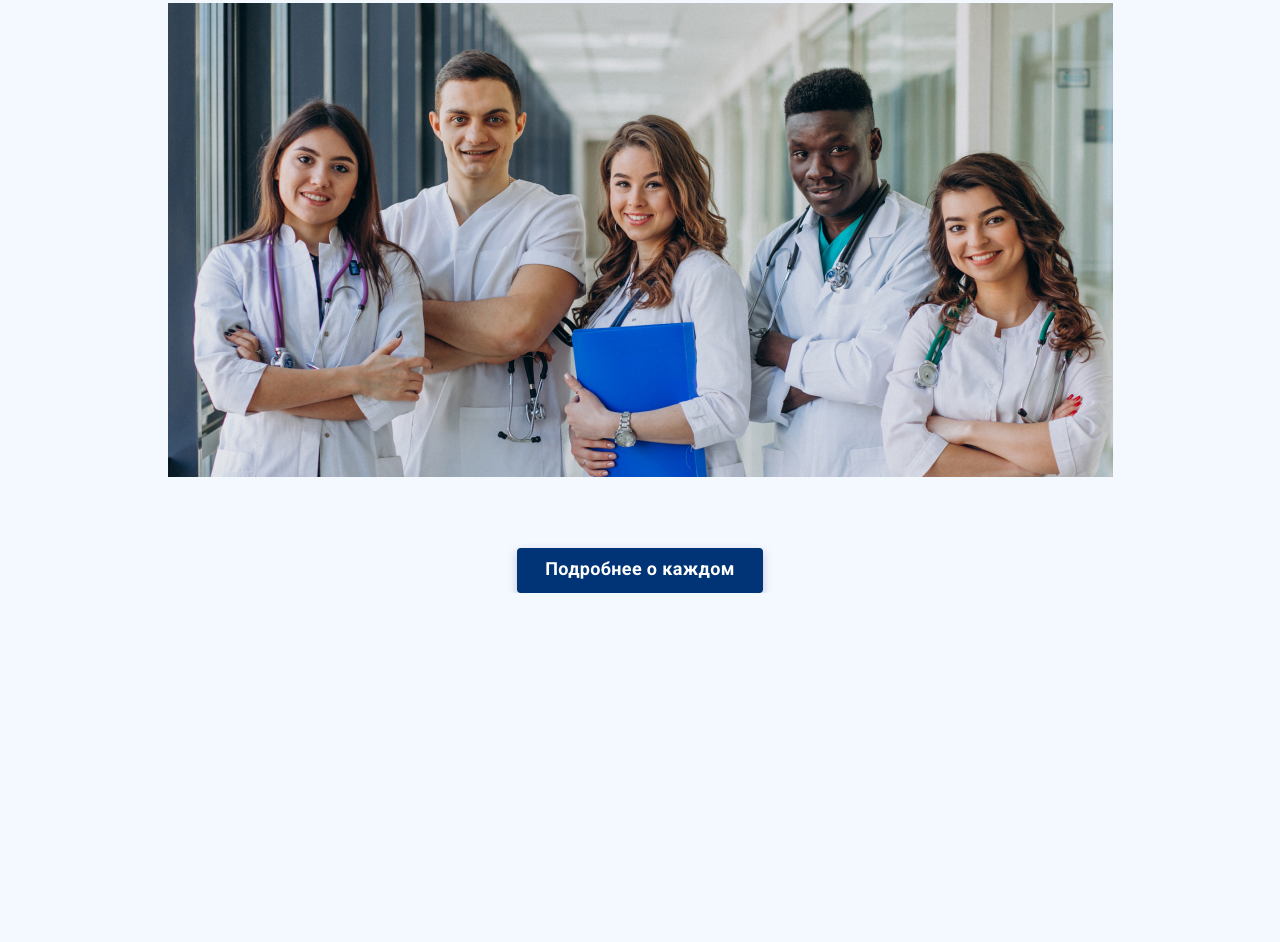
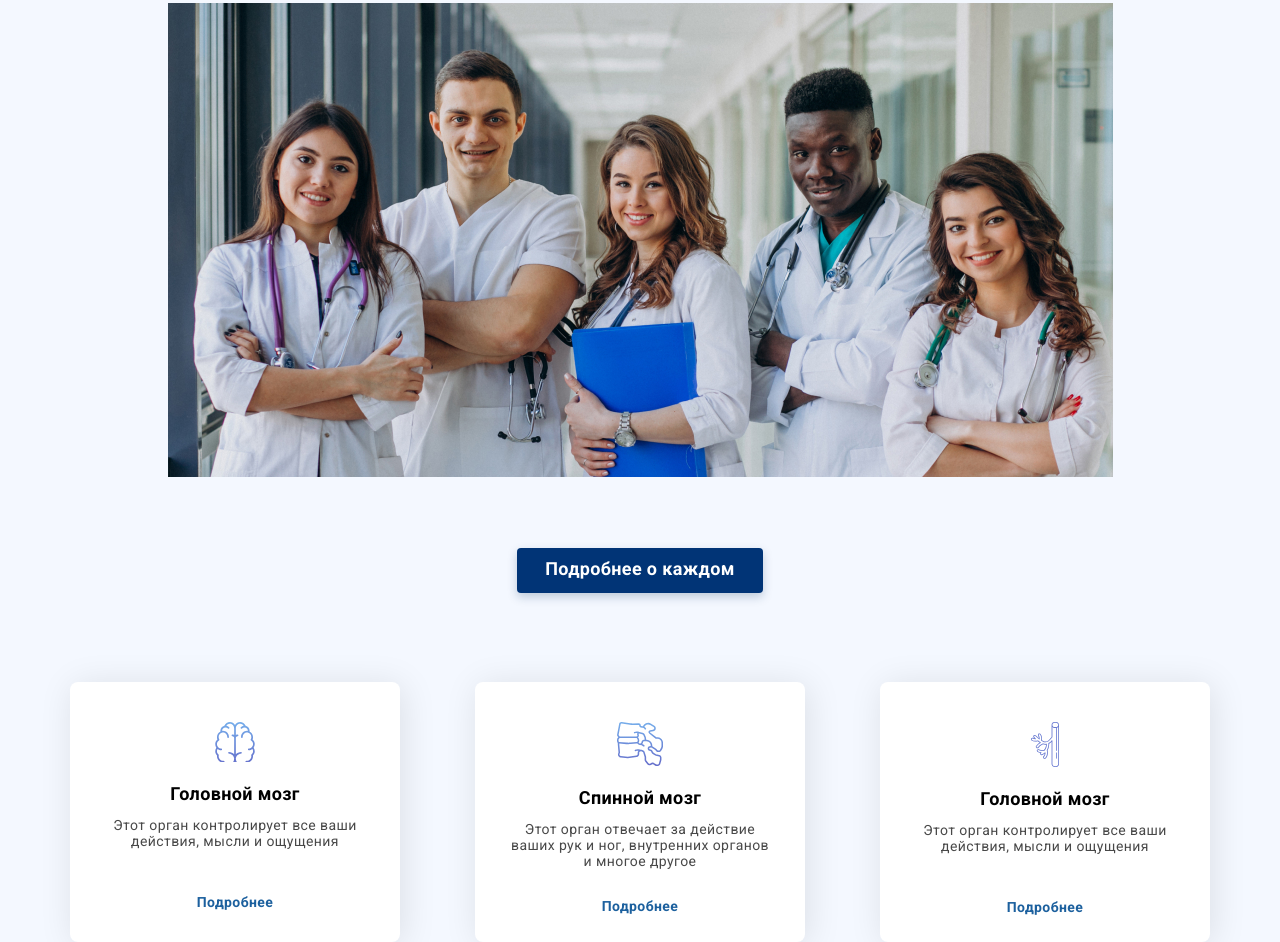
Before and after one commit to 97Maykel97/neuro, a plain HTML site: page index.html in a window 1280 px wide. Shown: the part 1314-2256 px from the top of the page. Before the commit the page ends 1907 px from the top, so only its background shows below. Drawn offline with Linux system fonts and the light colour scheme.

Commit message:
created section: disease

```diff
--- a/index.html
+++ b/index.html
@@ -156,6 +156,40 @@
 			</div>
 		</section>
 
+		<section class="disease">
+			<div class="container">
+				<div class="disease__blocks">
+					<div class="disease__info disease__info-first">
+						<div class="disease__icon disease__icon-first"></div>
+						<div class="disease__title">Головной мозг</div>
+						<div class="disease__text">
+							Этот орган контролирует все ваши действия, мысли и ощущения
+						</div>
+						<div class="disease__more">Подробнее</div>
+					</div>
+
+					<div class="disease__info disease__info-second">
+						<div class="disease__icon disease__icon-second"></div>
+						<div class="disease__title">Спинной мозг</div>
+						<div class="disease__text">
+							Этот орган отвечает за действие ваших рук и ног, внутренних
+							органов и многое другое
+						</div>
+						<div class="disease__more">Подробнее</div>
+					</div>
+
+					<div class="disease__info disease__info-third">
+						<div class="disease__icon disease__icon-third"></div>
+						<div class="disease__title">Головной мозг</div>
+						<div class="disease__text">
+							Этот орган контролирует все ваши действия, мысли и ощущения
+						</div>
+						<div class="disease__more">Подробнее</div>
+					</div>
+				</div>
+			</div>
+		</section>
+
 		<script src="js/main.js"></script>
 	</body>
 </html>
--- /dev/null
+++ b/scss/blocks/_disease.scss
@@ -0,0 +1,122 @@
+.disease {
+	margin-top: 89px;
+	&__blocks {
+		display: flex;
+		justify-content: space-between;
+		text-align: center;
+	}
+	&__info {
+		border-radius: 8px;
+		width: 330px;
+		height: 260px;
+		box-shadow: 3px 3px 35px 0 rgba(0, 0, 0, 0.1);
+		background: $white;
+		cursor: pointer;
+
+		&:hover {
+			box-shadow: 3px 3px 35px 0 #1a76dc;
+			background: $second-color;
+			.disease {
+				&__title {
+					color: $white;
+				}
+				&__text {
+					color: $white;
+				}
+				&__more {
+					color: $white;
+					border-bottom: 1px solid $white;
+				}
+			}
+		}
+
+		&-first:hover {
+			.disease__icon-first {
+				background-image: url('../img/disease1Hover.svg');
+			}
+		}
+		&-second:hover {
+			.disease__icon-second {
+				background-image: url('../img/disease2Hover.svg');
+			}
+		}
+		&-third:hover {
+			.disease__icon-third {
+				background-image: url('../img/disease3Hover.svg');
+			}
+		}
+	}
+	&__icon {
+		margin: 0 auto;
+		margin-top: 40px;
+		&-first {
+			background-image: url('../img/disease1.svg');
+			width: 40px;
+			height: 40px;
+		}
+		&-second {
+			background-image: url('../img/disease2.svg');
+			width: 46.48px;
+			height: 43.97px;
+		}
+		&-third {
+			background-image: url('../img/disease3.svg');
+			width: 28.26px;
+			height: 44.98px;
+		}
+	}
+
+	&__title {
+		margin-top: 21px;
+		font-weight: 700;
+		font-size: 18px;
+		letter-spacing: 0.02em;
+		color: $black;
+	}
+
+	&__text {
+		margin: 0 auto;
+		margin-top: 13px;
+		max-width: 260px;
+		height: 44px;
+		font-weight: 400;
+		font-size: 14px;
+		line-height: 1.14286;
+		letter-spacing: 0.03em;
+		text-align: center;
+		color: #484848;
+		margin-bottom: 33px;
+	}
+
+	&__more {
+		margin: 0 auto;
+		max-width: 82px;
+		font-weight: 700;
+		font-size: 14px;
+		line-height: 1.14286;
+		letter-spacing: 0.03em;
+		text-align: center;
+		color: $second-color;
+	}
+}
+
+@media (max-width: 1200px) {
+	.disease {
+		&__blocks {
+			display: flex;
+			gap: 20px;
+			justify-content: space-between;
+			text-align: center;
+			flex-direction: column;
+			align-items: center;
+		}
+	}
+}
+
+@media (max-width: 768px) {
+	.disease {
+		pointer-events: none;
+		&__info {
+		}
+	}
+}
--- a/scss/style.scss
+++ b/scss/style.scss
@@ -10,3 +10,4 @@
 @import 'blocks/more';
 @import 'blocks/about';
 @import 'blocks/specialists';
+@import 'blocks/disease';
```
Also changed, not shown: css/style.min.css, img/disease1.svg (added), img/disease1Hover.svg (added), img/disease2.svg (added), img/disease2Hover.svg (added), img/disease3.svg (added), img/disease3Hover.svg (added).
